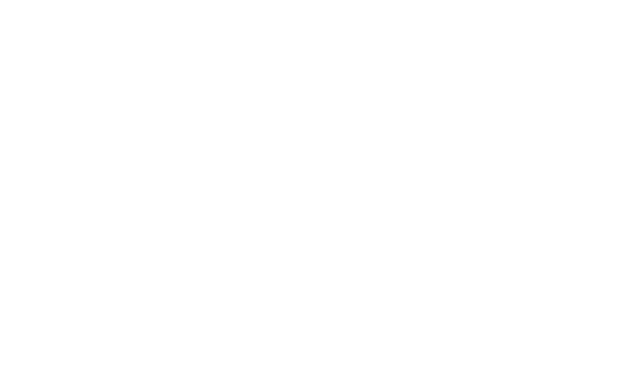
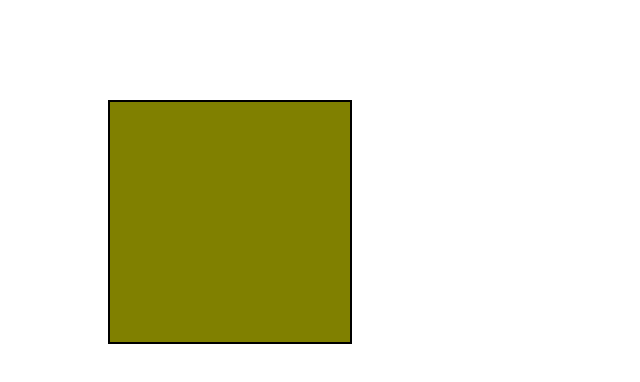
Before and after one commit to nhk92/nhk92.github.io, a plain HTML site: page index.html in a window 1280 px wide. Shown: the whole page, without its empty margins (0-640 px from the left). Drawn offline with Linux system fonts and the light colour scheme.

Commit message:
Add files via upload

```diff
--- a/index.html
+++ b/index.html
@@ -1,4 +1,4 @@
-<link href='main.css' />
+<link rel="stylesheet" href='main.css' />
 <div id='a'>
 
 </div>
```
